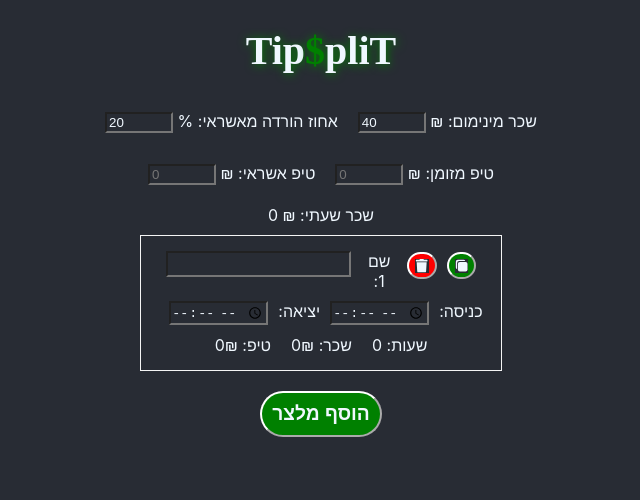
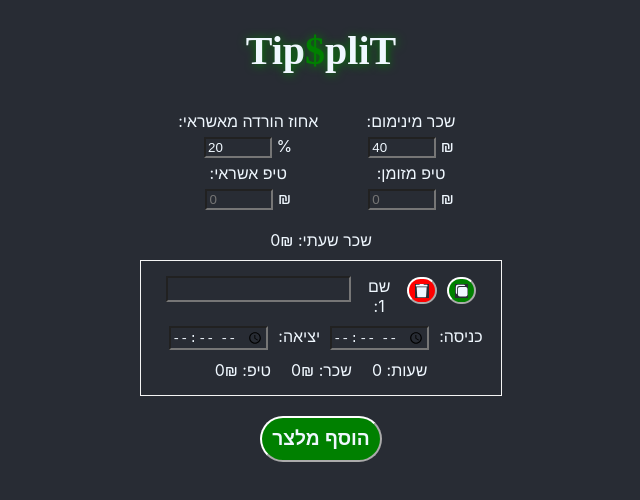
Before and after one commit to yossipoli/splitips, a React (Create React App) app: page / in a window 1280 px wide. Shown: the top 500 px of the page, without its empty margins (319-959 px from the left). Built offline with nearby package versions, Linux system fonts and the light colour scheme.

Commit message:
change positions of salaries inputs

```diff
--- a/src/Components/Employee/Employee.css
+++ b/src/Components/Employee/Employee.css
@@ -33,4 +33,5 @@
 .employee input {
     margin: 0 10px;
     height: 20px;
+    max-width: 35vw;
 }
--- a/src/Components/Salaries/Salaries.css
+++ b/src/Components/Salaries/Salaries.css
@@ -1,10 +1,13 @@
-
-
-.header div{
-    margin: 10px;
+.salaries{
+    display: flex;
+    justify-content: center;
 }
 
-.header input{
+.salaries div{
+    margin: 5px 10px;
+}
+
+.salaries input{
     width: 60px;
     direction: ltr;
 }
--- a/src/Components/Salaries/Salaries.js
+++ b/src/Components/Salaries/Salaries.js
@@ -6,10 +6,13 @@ function Header({ salariesIn, perHour, onChange }) {
     }
 
     return (
-        <div className="header">
-            <div className="row">
         <div>
-                    שכר מינימום: ₪{" "}
+            <div className="salaries">
+                <div className="col">
+                    <div>
+                        שכר מינימום:
+                        <div>
+                            ₪{" "}
                             <input
                                 type="number"
                                 name="minimum"
@@ -19,8 +22,28 @@ function Header({ salariesIn, perHour, onChange }) {
                                 onChange={handleChanges}
                             />
                         </div>
+                    </div>
                     <div>
-                    אחוז הורדה מאשראי: %{" "}
+                        טיפ מזומן:
+                        <div>
+                            ₪{" "}
+                            <input
+                                type="number"
+                                name="cash"
+                                min={0}
+                                value={salariesIn.cash ? salariesIn.cash : ""}
+                                placeholder="0"
+                                onChange={handleChanges}
+                            />
+                        </div>
+                    </div>
+                </div>
+
+                <div className="col">
+                    <div>
+                        אחוז הורדה מאשראי:
+                        <div>
+                            %{" "}
                             <input
                                 type="number"
                                 name="percent"
@@ -31,35 +54,28 @@ function Header({ salariesIn, perHour, onChange }) {
                             />
                         </div>
                     </div>
-
-            <div className="row">
                     <div>
-                    טיפ מזומן: ₪{" "}
-                    <input
-                        type="number"
-                        name="cash"
-                        min={0}
-                        value={salariesIn.cash ? salariesIn.cash : ""}
-                        placeholder="0"
-                        onChange={handleChanges}
-                    />
-                </div>
+                        טיפ אשראי:
                         <div>
-                    טיפ אשראי: ₪{" "}
+                            ₪{" "}
                             <input
                                 type="number"
                                 name="credit"
                                 min={0}
-                        value={salariesIn.credit? salariesIn.credit : ""}
+                                value={
+                                    salariesIn.credit ? salariesIn.credit : ""
+                                }
                                 placeholder="0"
                                 step="0.5"
                                 onChange={handleChanges}
                             />
                         </div>
                     </div>
+                </div>
+            </div>
 
-            <div>
-                שכר שעתי: ₪ <label>{Math.round(perHour*100)/100}</label>
+            <div className="row">
+                שכר שעתי: ₪ <label>{Math.round(perHour * 100) / 100}</label>
             </div>
         </div>
     );
```
Lines whose indentation alone changed are shown as unchanged.
